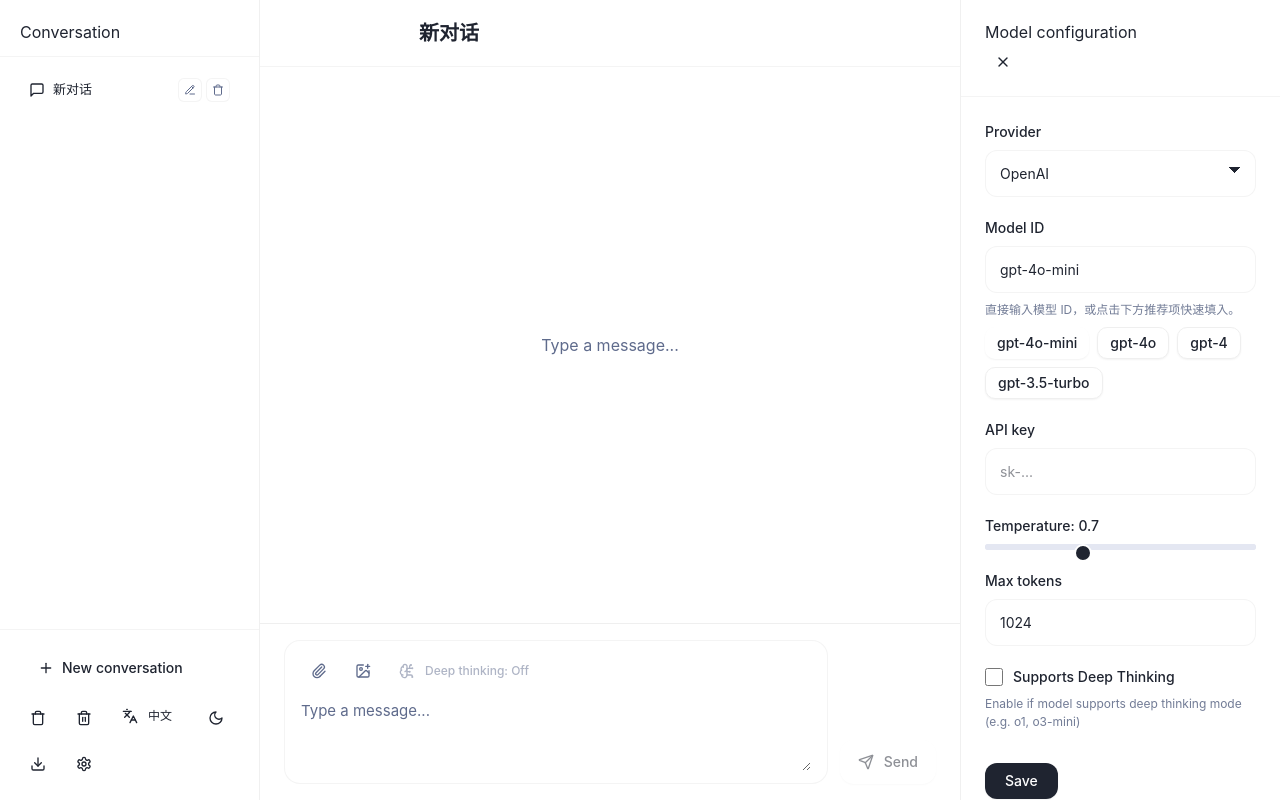
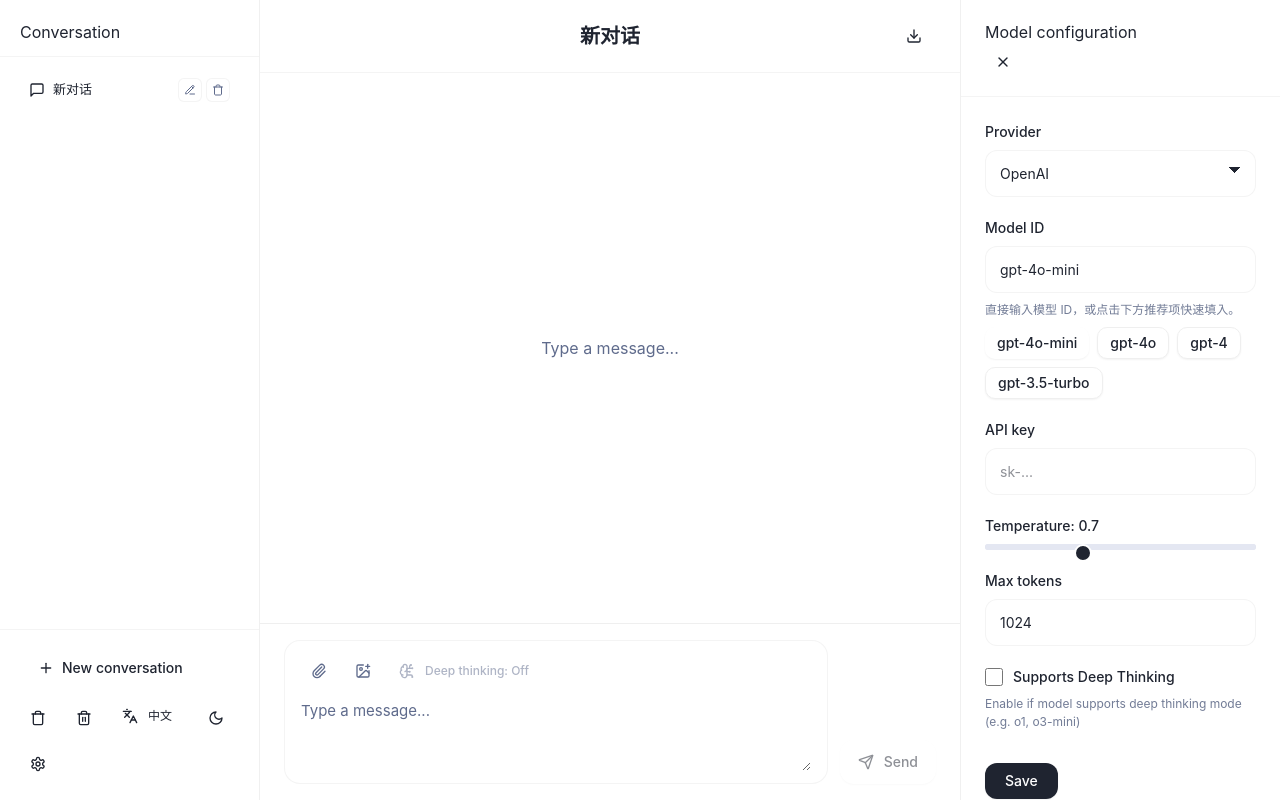
Before and after one commit to 77Ezra1/Personal-Chatbox, a React (Vite) app: page / in a window 1280 px wide. Built offline with nearby package versions, Linux system fonts and the light colour scheme.

Commit message:
feat: move export menu to chat header

```diff
--- a/src/App.css
+++ b/src/App.css
@@ -175,13 +175,6 @@
   font-weight: 500;
 }
 
-.sidebar-export-menu {
-  position: absolute;
-  right: 20px;
-  bottom: calc(100% + 12px);
-  z-index: 1000;
-}
-
 .conversation-item {
   display: flex;
   align-items: center;
@@ -390,6 +383,24 @@ button:hover:not(:disabled),
 
 .chat-header-slot {
   justify-self: start;
+}
+
+.chat-header-actions {
+  justify-self: end;
+  display: flex;
+  align-items: center;
+  gap: 8px;
+}
+
+.chat-export-container {
+  position: relative;
+}
+
+.chat-header-export-menu {
+  position: absolute;
+  top: calc(100% + 12px);
+  right: 0;
+  z-index: 1000;
 }
 
 .config-toggle {
--- a/src/components/chat/ChatContainer.jsx
+++ b/src/components/chat/ChatContainer.jsx
@@ -1,3 +1,4 @@
+import { useEffect, useState } from 'react'
 import { ChatHeader } from './ChatHeader'
 import { MessageList } from './MessageList'
 import { MessageInput } from './MessageInput'
@@ -23,11 +24,31 @@ export function ChatContainer({
   onRegenerateMessage,
   translate
 }) {
+  const [showExportMenu, setShowExportMenu] = useState(false)
+
+  const toggleExportMenu = () => {
+    if (!conversation) return
+    setShowExportMenu((prev) => !prev)
+  }
+
+  const closeExportMenu = () => {
+    setShowExportMenu(false)
+  }
+
+  useEffect(() => {
+    setShowExportMenu(false)
+  }, [conversation?.id])
+
   return (
     <main className="chat-area">
       {/* 头部 */}
       <ChatHeader
         title={conversation?.title || translate('buttons.newConversation', 'New conversation')}
+        conversation={conversation}
+        translate={translate}
+        showExportMenu={showExportMenu}
+        onToggleExportMenu={toggleExportMenu}
+        onCloseExportMenu={closeExportMenu}
       />
 
       {/* 消息列表 */}
--- a/src/components/chat/ChatHeader.jsx
+++ b/src/components/chat/ChatHeader.jsx
@@ -2,12 +2,44 @@
  * 聊天区域头部组件
  * 显示对话标题和操作按钮
  */
+import { Download } from 'lucide-react'
+import { Button } from '@/components/ui/button'
+import { ExportMenu } from './ExportMenu'
+
 export function ChatHeader({
-  title
+  title,
+  conversation,
+  translate,
+  showExportMenu,
+  onToggleExportMenu,
+  onCloseExportMenu
 }) {
   return (
     <header className="chat-header">
+      <div className="chat-header-slot" aria-hidden />
       <h1 className="chat-title">{title}</h1>
+      <div className="chat-header-actions">
+        <div className="chat-export-container">
+          <Button
+            variant="ghost"
+            size="icon"
+            onClick={onToggleExportMenu}
+            title={translate?.('tooltips.exportConversation', 'Export conversation')}
+            disabled={!conversation}
+          >
+            <Download className="w-4 h-4" />
+          </Button>
+          {showExportMenu && conversation ? (
+            <div className="chat-header-export-menu">
+              <ExportMenu
+                conversation={conversation}
+                translate={translate}
+                onClose={onCloseExportMenu}
+              />
+            </div>
+          ) : null}
+        </div>
+      </div>
     </header>
   )
 }
--- a/src/components/sidebar/Sidebar.jsx
+++ b/src/components/sidebar/Sidebar.jsx
@@ -1,8 +1,6 @@
-import { useEffect, useState } from 'react'
-import { Download, Languages, Moon, Plus, Settings, Sun, Trash, Trash2 } from 'lucide-react'
+import { Languages, Moon, Plus, Settings, Sun, Trash, Trash2 } from 'lucide-react'
 import { Button } from '@/components/ui/button'
 import { ConversationItem } from './ConversationItem'
-import { ExportMenu } from '../chat/ExportMenu'
 
 /**
  * 侧边栏组件
@@ -25,8 +23,6 @@ export function Sidebar({
   onOpenSettings,
   translate
 }) {
-  const [showExportMenu, setShowExportMenu] = useState(false)
-
   const handleDelete = (id, title) => {
     if (confirm(`确定要删除对话"${title}"吗?`)) {
       onDeleteConversation(id)
@@ -36,7 +32,6 @@ export function Sidebar({
   const handleClearAll = () => {
     if (confirm(translate('confirms.clearAllConversations', 'Are you sure you want to clear all conversations?'))) {
       onClearAll()
-      setShowExportMenu(false)
     }
   }
 
@@ -44,18 +39,8 @@ export function Sidebar({
     if (!currentConversation) return
     if (confirm(translate('confirms.clearConversation', 'Are you sure you want to clear this conversation?'))) {
       onClearConversation?.()
-      setShowExportMenu(false)
     }
   }
-
-  const toggleExportMenu = () => {
-    if (!currentConversation) return
-    setShowExportMenu((prev) => !prev)
-  }
-
-  useEffect(() => {
-    setShowExportMenu(false)
-  }, [currentConversation?.id])
 
   return (
     <aside className="sidebar">
@@ -86,7 +71,6 @@ export function Sidebar({
           variant="secondary"
           size="lg"
           onClick={() => {
-            setShowExportMenu(false)
             onNewConversation()
           }}
         >
@@ -119,7 +103,6 @@ export function Sidebar({
             size="sm"
             className="sidebar-language-button"
             onClick={() => {
-              setShowExportMenu(false)
               onToggleLanguage?.()
             }}
             title={translate('tooltips.toggleLanguage', 'Toggle language')}
@@ -136,7 +119,6 @@ export function Sidebar({
             variant="ghost"
             size="icon"
             onClick={() => {
-              setShowExportMenu(false)
               onToggleTheme?.()
             }}
             title={translate('tooltips.toggleTheme', 'Toggle theme')}
@@ -148,32 +130,10 @@ export function Sidebar({
             )}
           </Button>
 
-          <div className="export-menu-container">
-            <Button
-              variant="ghost"
-              size="icon"
-              onClick={toggleExportMenu}
-              title={translate('tooltips.exportConversation', 'Export conversation')}
-              disabled={!currentConversation}
-            >
-              <Download className="w-4 h-4" />
-            </Button>
-            {showExportMenu && (
-              <div className="sidebar-export-menu">
-                <ExportMenu
-                  conversation={currentConversation}
-                  translate={translate}
-                  onClose={() => setShowExportMenu(false)}
-                />
-              </div>
-            )}
-          </div>
-
           <Button
             variant="ghost"
             size="icon"
             onClick={() => {
-              setShowExportMenu(false)
               onOpenSettings?.()
             }}
             title={translate('tooltips.openSettings', 'Open settings')}
```
